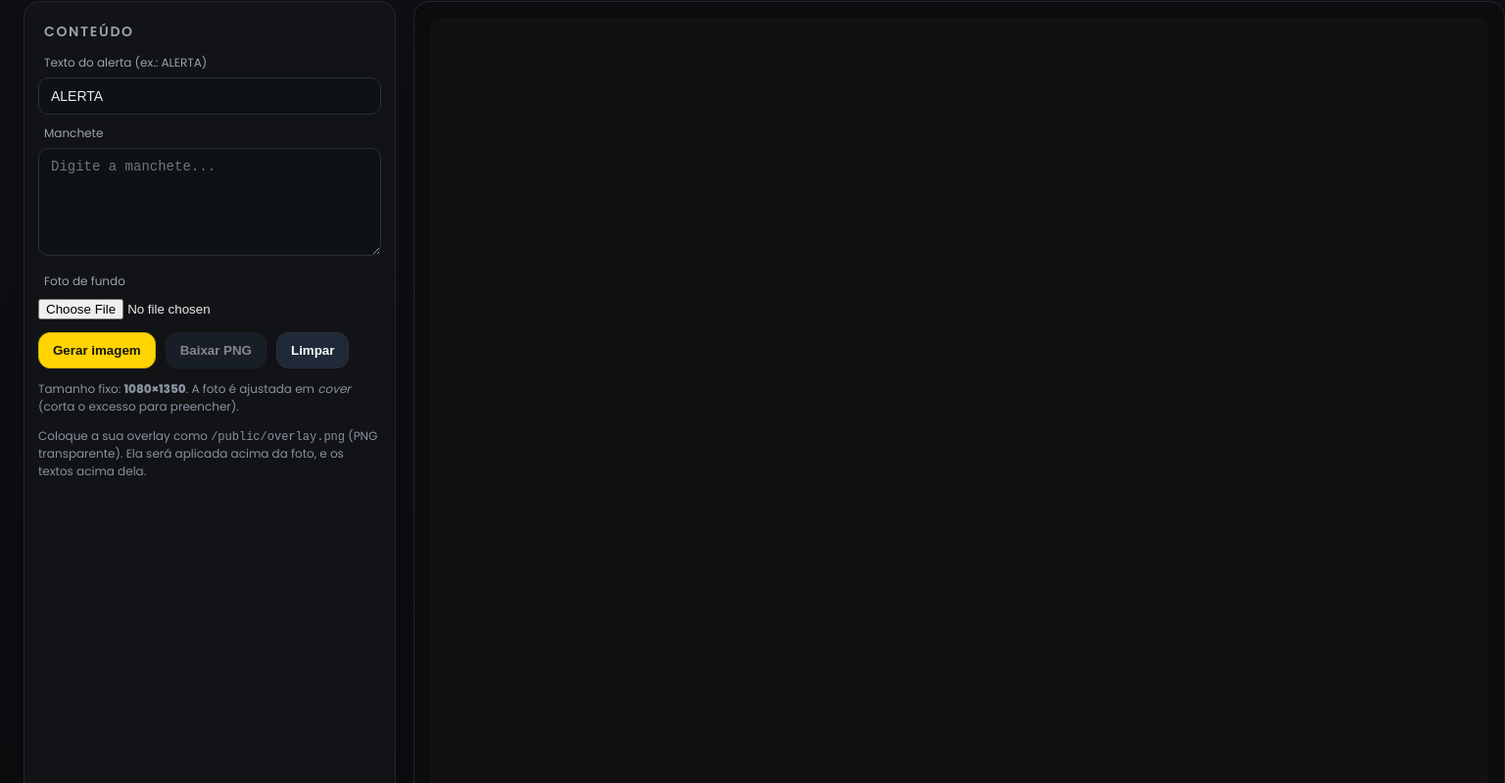
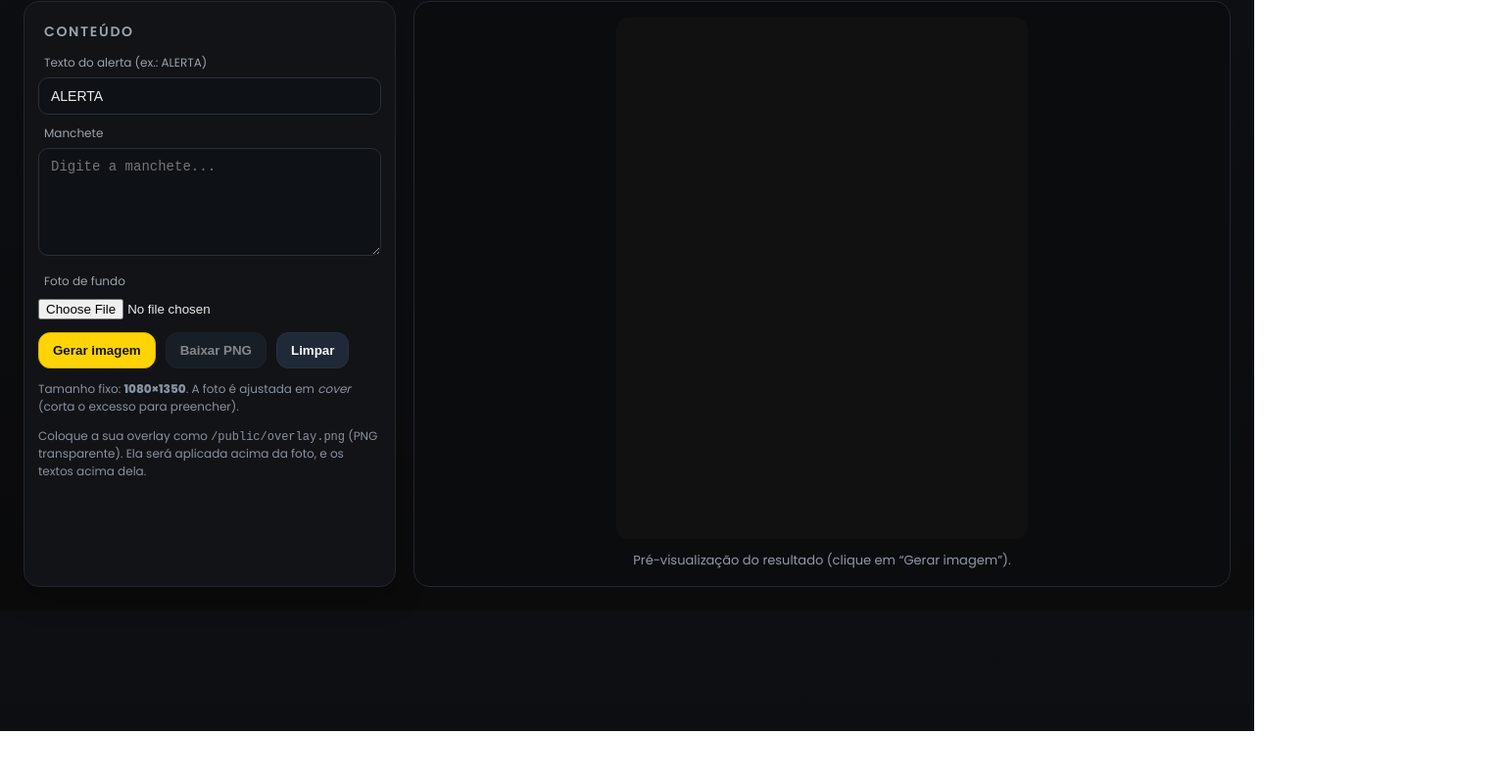
Before and after one commit to vondoscht/geradorAmizade, a website: page public/index.html in a window 1280 px wide. Shown: the part 54-853 px from the top of the page at 98% size, 1536 px wide, since content can reach past the window. After the commit the page ends 800 px from the top, so only its background shows below. Drawn offline with Linux system fonts and the light colour scheme.

Commit message:
Update index.html

```diff
--- a/public/index.html
+++ b/public/index.html
@@ -63,7 +63,7 @@
 
     <section class="stage">
       <div class="canvas-wrap">
-        <canvas id="canvas" width="1080" height="1350"></canvas>
+        <canvas id="canvas" width="1080" height="1350" style="width: 420px; height: auto; max-width: 100%;"></canvas>
       </div>
       <div class="ghost">Pré-visualização do resultado (clique em “Gerar imagem”).</div>
     </section>
```
